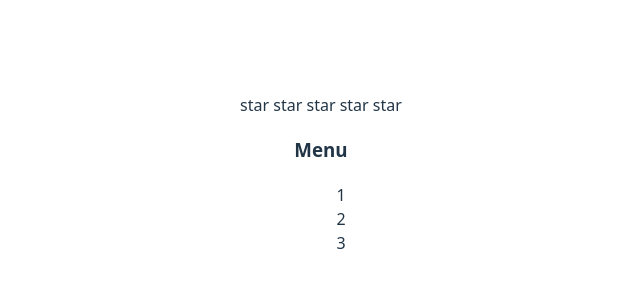
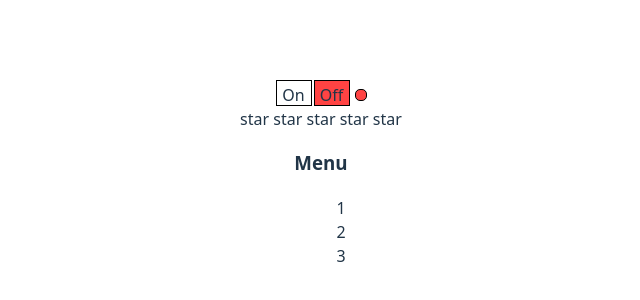
Before and after one commit to VictoriaGri95/kabzda-react-1, a React (Vite) app: page / in a window 1280 px wide. Shown: the part 218-518 px from the top of the page, without its empty margins (319-959 px from the left). Built offline with nearby package versions, Linux system fonts and the light colour scheme.

Commit message:
commit 23-12-25

```diff
--- a/src/App.tsx
+++ b/src/App.tsx
@@ -3,17 +3,19 @@ import './App.css'
 import {useState} from "react";
 import {Rating, type RatingValueType} from "./components/raiting/ Raiting.tsx";
 import {Accordion} from "./components/accordion/Accordion.tsx";
+import {OnOff} from "./components/onOff/OnOff.tsx";
 
 
 
 function App() {
 let [ratingValue, setRatingValue] = useState<RatingValueType>(0);
 let [accordionCollapsed, setAccordionCollapsed] = useState<boolean>(false);
+  let [on, setOn] = useState(false)
   return (
 
     <>
 
-      {/*<OnOff/>*/}
+      <OnOff on={on} setOn={setOn}/>
       {/*<UncontrolledAccordion titleValue={"Menu"}/>*/}
       <Rating value={ratingValue} onClick={setRatingValue}/>
       <Accordion titleValue={"Menu"} collapsed={accordionCollapsed} onChange={setAccordionCollapsed}/>
--- /dev/null
+++ b/src/components/onOff/OnOff.tsx
@@ -0,0 +1,44 @@
+import {useState} from "react";
+
+export function OnOff() {
+
+  // let on = false
+
+  let [on, setOn] = useState(false)
+
+  const onStyle = {
+    width: "30px",
+    height: "20px",
+    border: "1px solid black",
+    display: "inline-block",
+    padding: "2px",
+    backgroundColor: on ? "#76e077" : "white",
+  }
+  const offStyle = {
+    width: "30px",
+    height: "20px",
+    border: "1px solid black",
+    display: "inline-block",
+    marginLeft: "2px",
+    padding: "2px",
+    backgroundColor: on ? "white" : "#ff4343",
+  }
+  const indicatorStyle = {
+    width: "10px",
+    height: "10px",
+    borderRadius: "5px",
+    border: "1px solid black",
+    display: "inline-block",
+    marginLeft: "5px",
+    backgroundColor: on ? "#76e077" : "#ff4343",
+
+  }
+
+  return (
+    <div>
+      <div style={onStyle} onClick={() => {setOn(true)}}>On</div>
+      <div style={offStyle} onClick={() => {setOn(false)}}>Off</div>
+      <div style={indicatorStyle}></div>
+    </div>
+  )
+}
```
Also changed, not shown: src/components/uncontrolledOnOff/UncontrolledOnOff.tsx (renamed from src/components/onOff/UncontrolledOnOff.tsx, +11 -12 lines).
